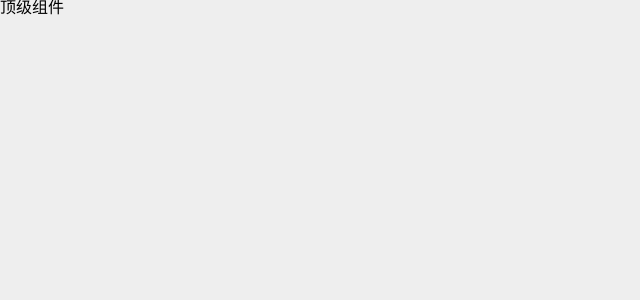
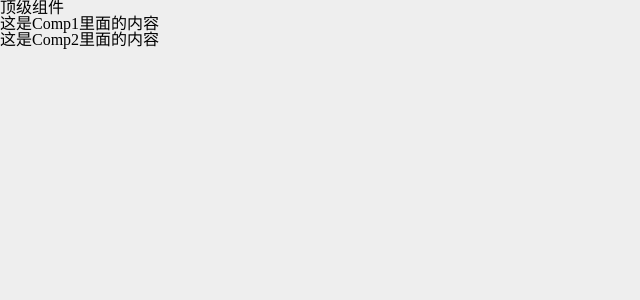
Before and after one commit to xiaoshanzhaguo/React_Project, a React (Vite) app: page / in a window 1280 px wide. Shown: the top 300 px of the page, without its empty margins (0-640 px from the left). Built offline with nearby package versions, Linux system fonts and the light colour scheme.

Commit message:
feat: scss文件的全局引入会影响其他组件

```diff
--- a/src/App.tsx
+++ b/src/App.tsx
@@ -1,6 +1,6 @@
 import { useState } from 'react'
-import reactLogo from './assets/react.svg'
-import viteLogo from '/vite.svg'
+import Comp1 from "@/components/Comp1"
+import Comp2 from "@/components/Comp2"
 
 function App() {
   const [count, setCount] = useState(0)
@@ -8,6 +8,8 @@ function App() {
   return (
     <div className="App">
       顶级组件
+      <Comp1></Comp1>
+      <Comp2></Comp2>
     </div>
   )
 }
--- /dev/null
+++ b/src/components/Comp1/comp1.scss
@@ -0,0 +1,3 @@
+.box {
+    color: red;
+}
--- /dev/null
+++ b/src/components/Comp1/index.tsx
@@ -0,0 +1,11 @@
+// import "./comp1.scss"  // 全局引入
+
+function Comp() {
+    return (
+        <div className="box">
+            <p>这是Comp1里面的内容</p>
+        </div>
+    )
+}
+
+export default Comp
--- /dev/null
+++ b/src/components/Comp2/index.tsx
@@ -0,0 +1,11 @@
+
+
+function Comp() {
+    return (
+        <div className="box">
+            <p>这是Comp2里面的内容</p>
+        </div>
+    )
+}
+
+export default Comp
```
